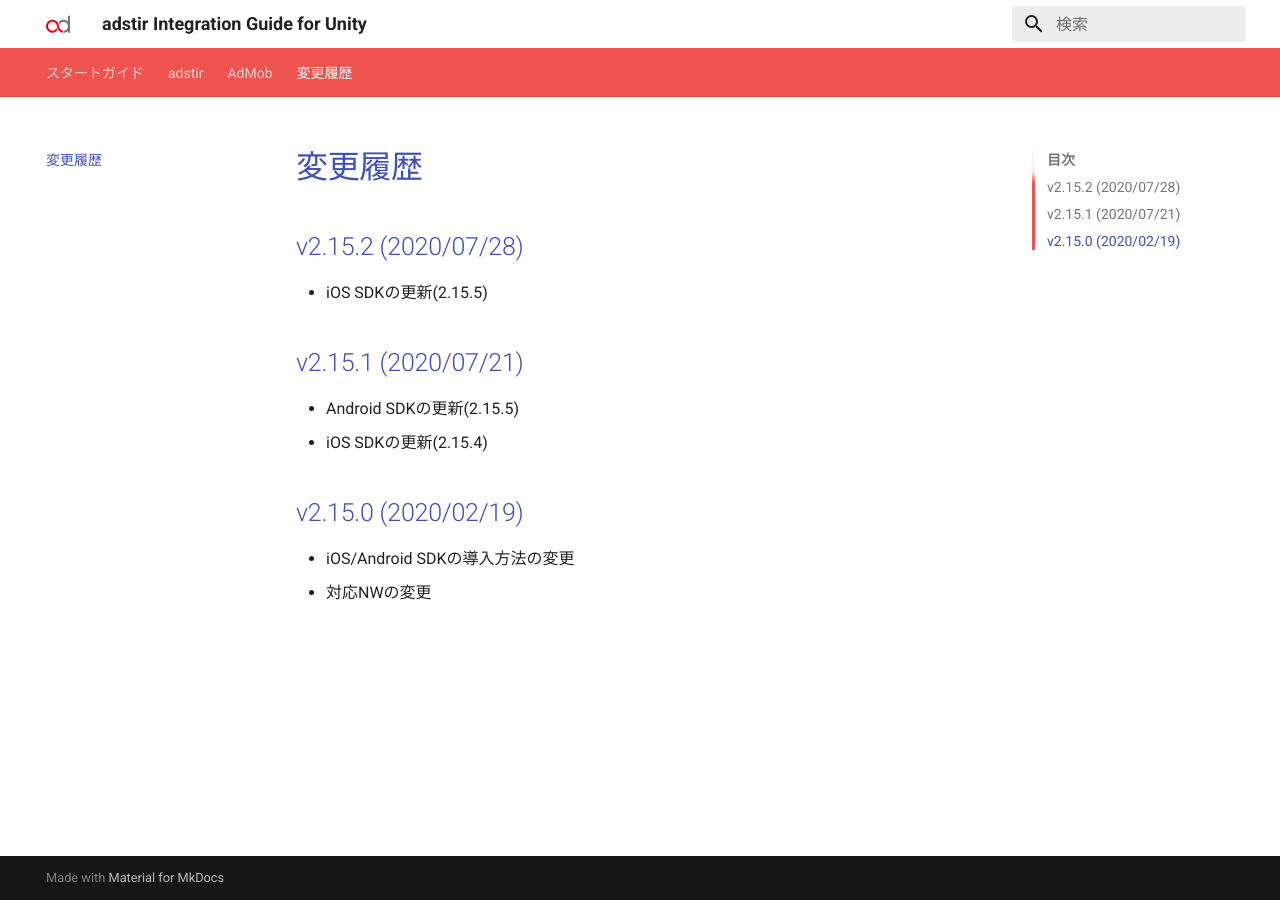
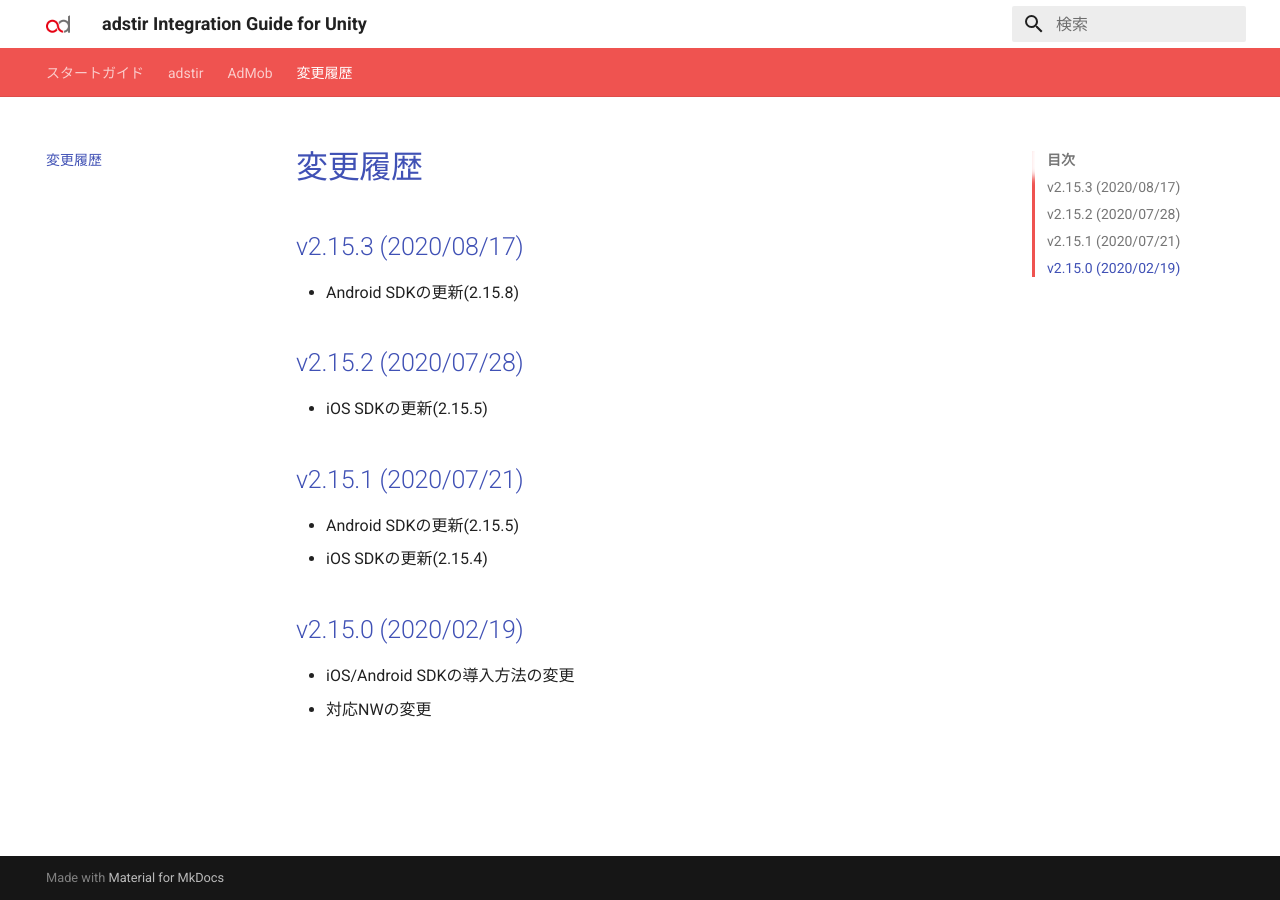
Before and after one commit to united-adstir/unity-plugin-docs, an MkDocs documentation site: the page built from docs/changelog.md, in a window 1280 px wide. Built offline with MkDocs 1.6.1 and Material for MkDocs 9.7.7, drawn with Linux system fonts in a browser that asks for light colours.

Commit message:
Unity Plugin 2.15.3

```diff
--- a/docs/changelog.md
+++ b/docs/changelog.md
@@ -1,4 +1,8 @@
 # 変更履歴
+
+## v2.15.3 (2020/08/17)
+
+- Android SDKの更新(2.15.8)
 
 ## v2.15.2 (2020/07/28)
 
```
